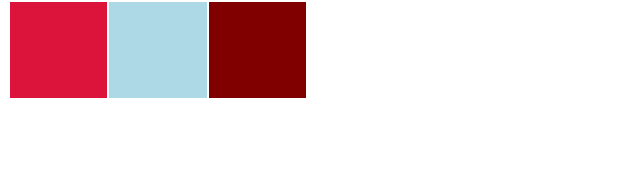
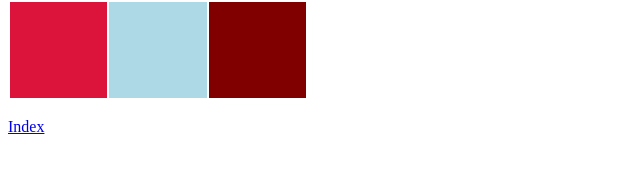
Before and after one commit to BlakeHasselman/hw5, a plain HTML site: page background.html in a window 1280 px wide. Shown: the part 101-274 px from the top of the page, 0-640 px from the left. Drawn offline with Linux system fonts and the light colour scheme.

Commit message:
Update background.html

```diff
--- a/background.html
+++ b/background.html
@@ -29,6 +29,11 @@ function bgChange(bg) {
     </td>
   </tr>
 </table>
+  <div>
+  <br>
+    <a class="btn btn-primary" href="index.html" role="button">Index</a>
+</br>
+</div>
 
 </body>
 </html>
```
